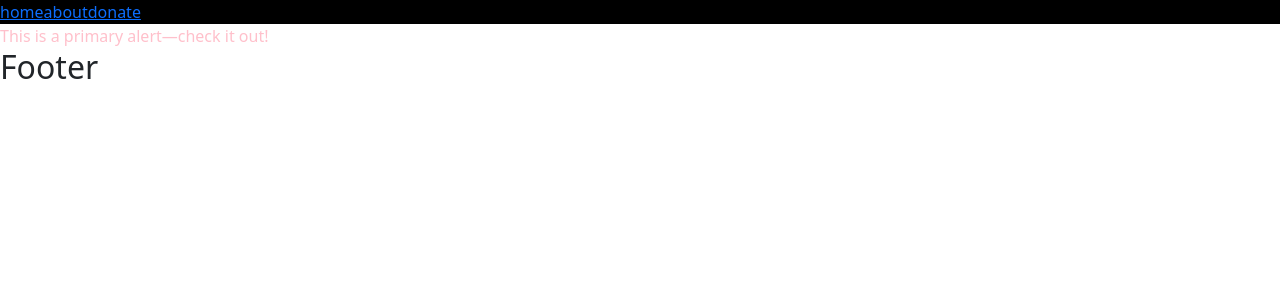
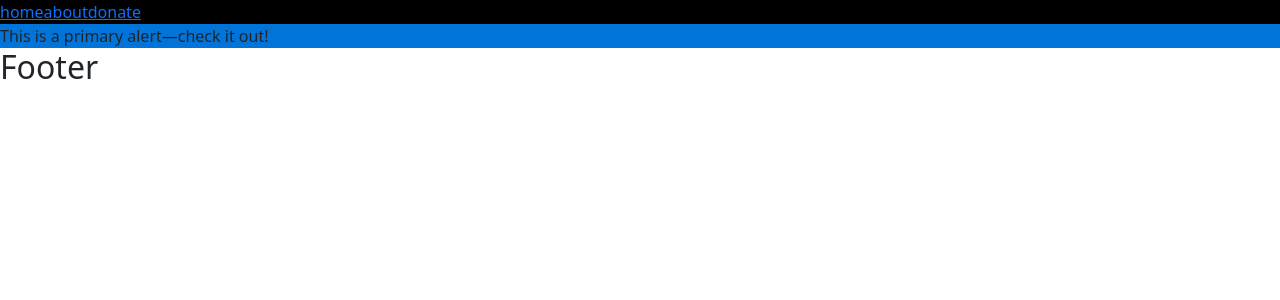
Before and after one commit to dvcvapps/emerging-scholars, a React (Create React App) app: page /about in a window 1280 px wide. Shown: the top 300 px of the page. Built offline with nearby package versions, Linux system fonts and the light colour scheme.

Commit message:
Add custom styling

```diff
--- a/package.json
+++ b/package.json
@@ -10,6 +10,7 @@
     "bootstrap": "^5.0.2",
     "gh-pages": "^3.2.3",
     "lodash": "^4.17.21",
+    "node-sass": "4.14.1",
     "prop-types": "^15.7.2",
     "react": "^17.0.2",
     "react-dom": "^17.0.2",
--- a/public/index.html
+++ b/public/index.html
@@ -14,7 +14,6 @@
       manifest.json provides metadata used when your web app is installed on a
       user's mobile device or desktop. See https://developers.google.com/web/fundamentals/web-app-manifest/
     -->
-    <link rel="stylesheet" href="styles.css">
     <link rel="manifest" href="%PUBLIC_URL%/manifest.json" />
     <!--
       Notice the use of %PUBLIC_URL% in the tags above.
--- a/public/styles.css
+++ /dev/null
@@ -1,3 +0,0 @@
-.foo {
-    color: pink;
-}
--- a/src/index.js
+++ b/src/index.js
@@ -2,7 +2,7 @@
 /* eslint-disable no-undef */
 /* eslint-disable import/no-named-as-default-member */
 /* eslint-disable react/jsx-filename-extension */
-import 'bootstrap/dist/css/bootstrap.min.css';
+import './styles.scss';
 
 import React from 'react';
 import ReactDOM from 'react-dom';
--- /dev/null
+++ b/src/styles.scss
@@ -0,0 +1,15 @@
+
+$theme-colors: (
+    "primary": #0074d9,
+    "danger": #ff4136
+);
+
+@function theme-color($key: "primary") {
+    @return map-get($theme-colors, $key);
+}
+
+.foo {
+    background-color: theme-color("primary");
+}
+
+@import '~bootstrap/scss/bootstrap.scss';
```
Also changed, not shown: 1 other file (tests, documents, lock files or other folders).
